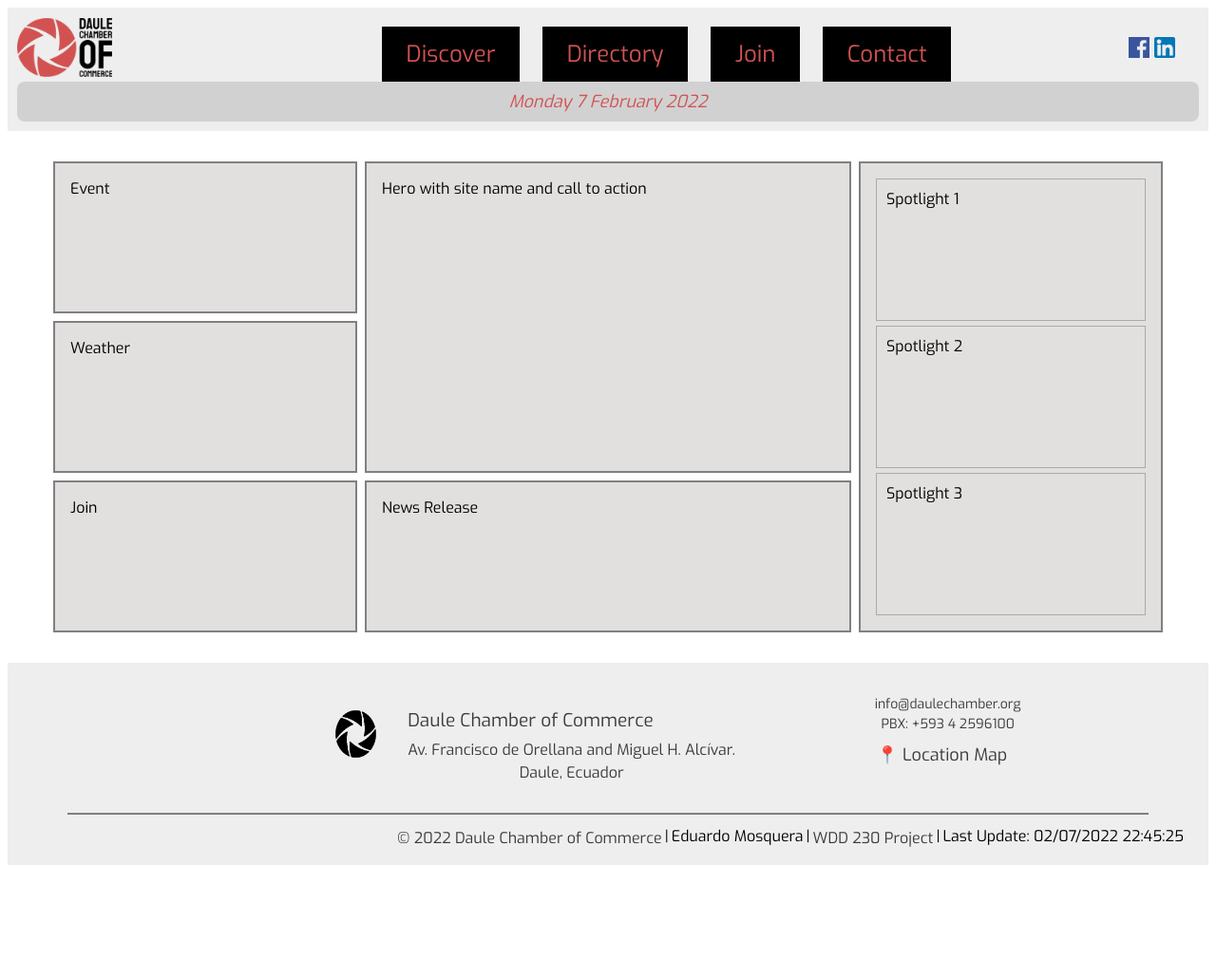
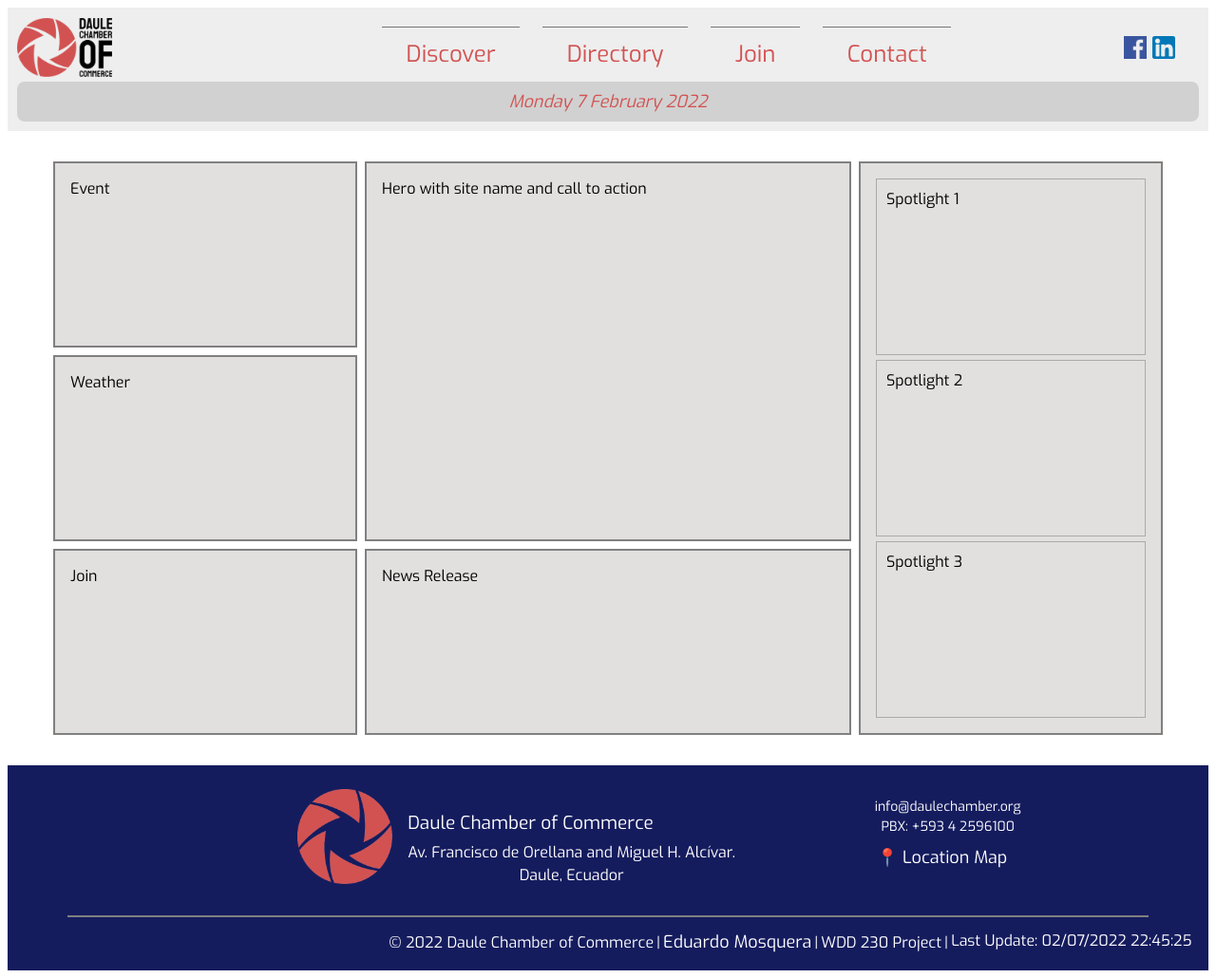
Before and after one commit to EduardoMosquera/wdd230, a plain HTML site: page chamber/index.html in a window 1280 px wide. Shown: the whole page at 95% size. Before the commit the page ends 919 px from the top, so only its background shows below. Drawn offline with Linux system fonts and the light colour scheme.

Commit message:
DOM Manipulation practice and fixed colors of Chamber Website

```diff
--- a/chamber/css/base.css
+++ b/chamber/css/base.css
@@ -1,8 +1,8 @@
 /* Prevent adjustments of font size after orientation changes in IE on Windows Phone and in iOS.  */
-html {-webkit-text-size-adjust: 100%; -ms-text-size-adjust: 100%;}
+/* html {-webkit-text-size-adjust: 100%; -ms-text-size-adjust: 100%;} */
 
 /*----------- apply a natural box layout model to all elements --------------*/
-* { -moz-box-sizing: border-box; -webkit-box-sizing: border-box; box-sizing: border-box; }
+/* * { -moz-box-sizing: border-box; -webkit-box-sizing: border-box; box-sizing: border-box; } */
 
 h1, p {margin: 0 2 vw;}
 
@@ -115,7 +115,7 @@ body {
 }
 
 footer {
-  background-color: #eee;
+  background-color: rgb(21, 28, 94);
 }
 
 footer div {
@@ -129,26 +129,28 @@ footer div {
 footer p {
     margin: 0;
     padding-top: 5px;
-    color: #3b3b3b;
+    color: white;
     line-height: 1.5;
 }
 footer a {
     padding-top: 10px;
     text-decoration: none;
     font-size: 18px;
-    color: #3b3b3b;
+    color: white;
 }
 footer div p {
     display: flex;
     flex-flow: column wrap;
 }
 footer div p span.name {
-    font-weight: 850;
     font-size: 18px;
-    letter-spacing: .1em;
 }
 footer div p span.bar, span.bar1, span.bar2 {
     display: none;
+}
+
+#lastUpdate {
+  color: white;
 }
 
 footer p.compName {
@@ -156,6 +158,8 @@ footer p.compName {
 }
 footer img {
     padding-top: 10px;
+    width: 100px;
+    height: 100px;
 }
 hr {
     height: 2px;
--- a/chamber/css/large.css
+++ b/chamber/css/large.css
@@ -12,7 +12,7 @@
 	}
 	ul li a {
 			font-size: 2em;
-			background-color: black;
+			background-color: transparent;
 			border: none;
 			margin-left: 1em;
 			margin-top: .4em;
--- a/chamber/css/medium.css
+++ b/chamber/css/medium.css
@@ -12,6 +12,11 @@
   nav div.social img {
       padding: .1em;
   }
+
+  #hamBtn {
+    margin-left: 5em;
+  }
+
   main {
       display: grid;
       grid-template-columns: 600px 1fr;
--- a/chamber/index.html
+++ b/chamber/index.html
@@ -5,6 +5,7 @@
     <meta http-equiv="X-UA-Compatible" content="IE=edge">
     <meta name="viewport" content="width=device-width, initial-scale=1, maximum-scale=1">
     <meta name="description" content="Daule Chamber of Commerce site">
+    <link rel="shortcut icon" href="images/favicon.ico">
     <link rel="stylesheet" href="css/base.css">
     <link rel="stylesheet" href="css/medium.css">
     <link rel="stylesheet" href="css/large.css">
@@ -52,7 +53,7 @@
   </main>
   <footer>
       <div class="chamberInfo">
-          <img class="footerLogo" src="images/logo_small_icon_only.png" alt="chamber logo" width="109" height="122">
+          <img class="footerLogo" src="images/logo_small_pink.png" alt="chamber logo" width="109" height="122">
           <p class="compName">Daule Chamber of Commerce</p>
           <p class="address">Av. Francisco de Orellana and Miguel H. Alcívar. <br> Daule, Ecuador </p>
           <p class="cntctInfo">info@daulechamber.org <br> PBX: +593 4 2596100</p>
@@ -61,11 +62,12 @@
       <hr style="width:90%;text-align:center;">
       <div class="authoredInfo">
           <p><span class="currentyear">© 2022 Daule Chamber of Commerce</span></p>
-            <span class="bar">|</span>
-            <span class="name">Eduardo Mosquera</span>
-            <span class="bar1">|</span>
-            <p>WDD 230 Project</p>
-            <span class="bar2">|</span><div id="lastUpdate"></div></p>
+          <p><span class="bar">|</span></p>
+          <p><span class="name">Eduardo Mosquera</span></p>
+          <p><span class="bar1">|</span></p>
+          <p>WDD 230 Project</p>
+          <p><span class="bar2">|</span></p>
+          <p><div id="lastUpdate"></div></p>
           <script>
             document.querySelector(
               "#lastUpdate"
--- /dev/null
+++ b/lesson5/css/style.css
@@ -0,0 +1,74 @@
+@import url("https://fonts.googleapis.com/css2?family=Acme&display=swap");
+* {
+	margin: 0;
+	padding: 0;
+}
+body {
+	height: 100vh;
+	display: flex;
+	flex-direction: column;
+	align-items: center;
+	justify-content: center;
+	font-size: 18px;
+	font-family: Acme, Arial, sans-serif;
+}
+
+h1 {
+	font-size: 1.5rem;
+}
+
+main {
+	margin: 0.5rem auto;
+	border: 1px solid rgba(0, 0, 0, 0.2);
+	padding: 0.5rem;
+	background-color: #bed;
+	display: grid;
+	grid-template-columns: 1fr;
+	width: 95%;
+}
+
+input,
+button {
+	padding: 0.35rem;
+	margin-left: 1rem;
+	font-size: 1.1rem;
+}
+
+input {
+	width: 200px;
+}
+
+label {
+	font-size: 0.9rem;
+}
+.listcontainer {
+	border: 1px solid rgba(0, 0, 0, 0.2);
+	margin: 1rem;
+	padding: 1rem;
+}
+
+.list {
+	margin: 0.2rem;
+}
+
+ul {
+	margin: 1rem;
+	list-style: none;
+}
+
+li {
+	display: flex;
+	align-items: center;
+	justify-content: space-between;
+	margin-bottom: 0.5rem;
+}
+
+@media only screen and (min-width: 32.5em) {
+	h1 {
+		font-size: 2rem;
+	}
+
+	main {
+		width: 480px;
+	}
+}
```
Also changed, not shown: index.html (+1 -1 lines), lesson5/bom.html (added, +26 -0 lines), lesson5/js/script.js (added, +23 -0 lines), chamber/images/favicon.ico (added), chamber/images/icon.png (added), chamber/images/logo_small_pink.png (added), chamber/images/logo_white_medium.png (added), chamber/images/shortcut icon.ico (added).
